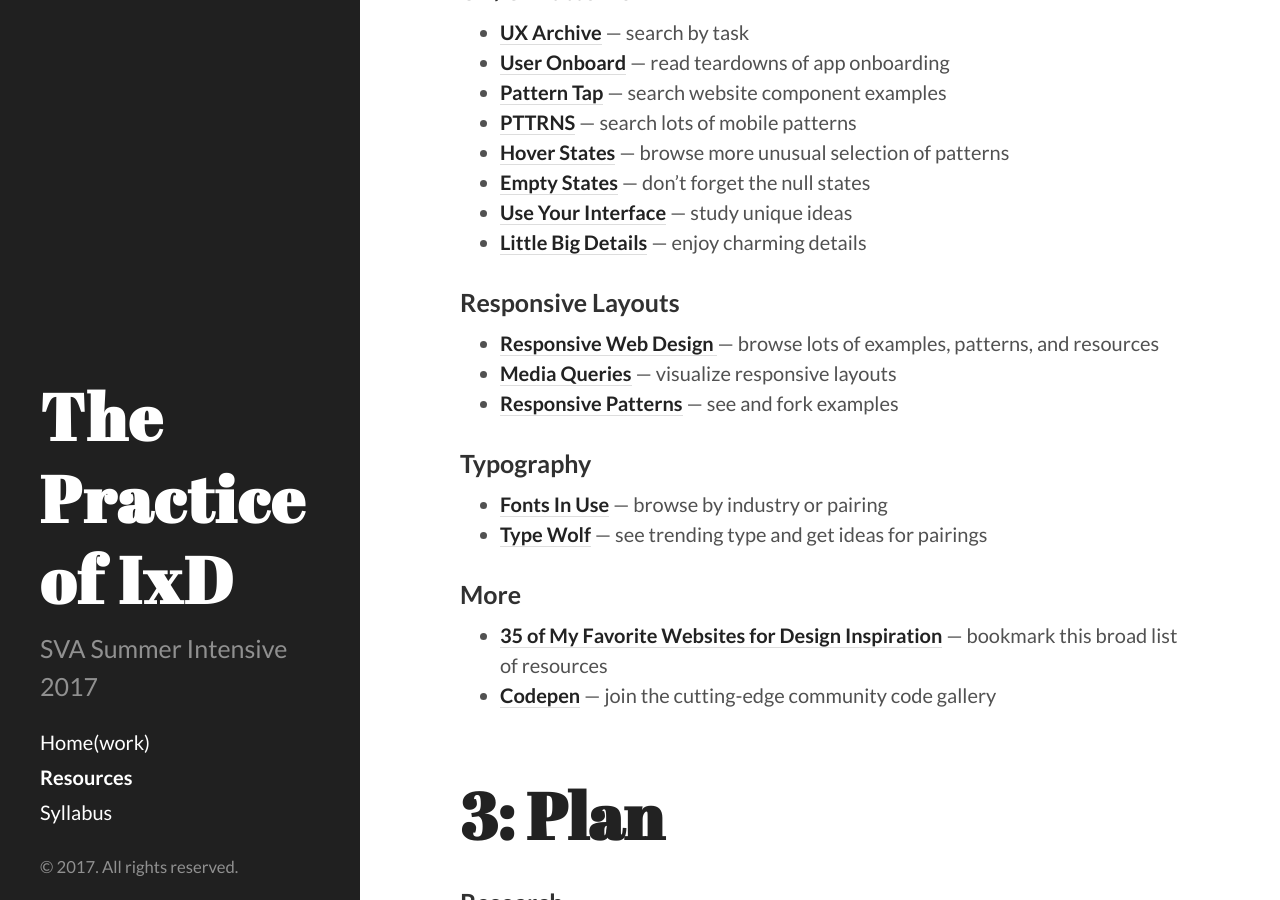
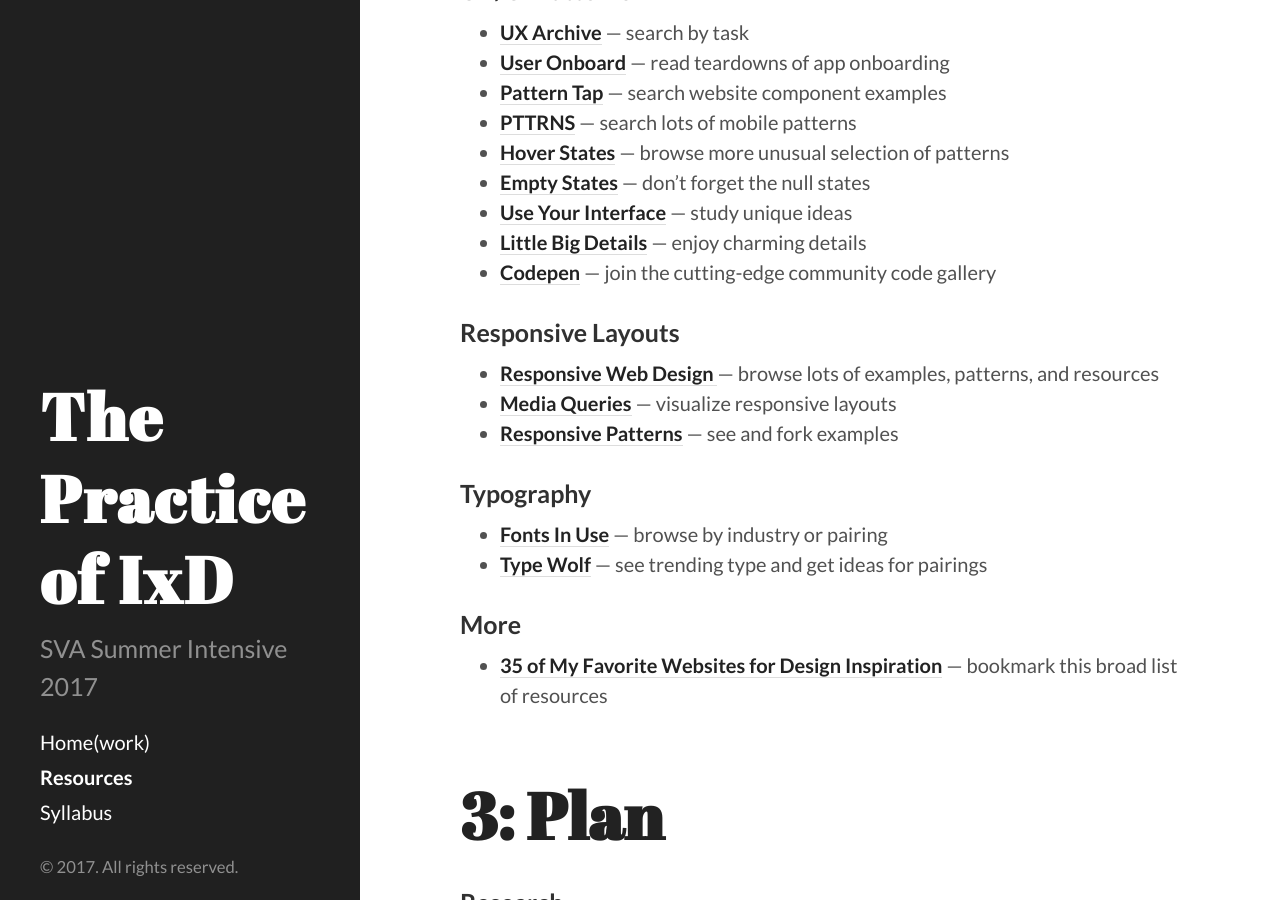
Before and after one commit to energy7/practiceixd, a Jekyll site: the page built from resources.md, in a window 1280 px wide and 900 px high, scrolled down 1121 px. Built offline with Jekyll 4.4.1, drawn with Linux system fonts in a browser that asks for light colours; part of the change alters nothing that is shown.

```diff
--- a/resources.md
+++ b/resources.md
@@ -41,6 +41,7 @@ Our [class drive](https://drive.google.com/drive/folders/0B2Z6ydcCAmjjMWFYR0h3MG
 * [Empty States](http://emptystat.es/) — don't forget the null states
 * [Use Your Interface](http://useyourinterface.com/) — study unique ideas
 * [Little Big Details](http://littlebigdetails.com/) — enjoy charming details
+* [Codepen](https://codepen.io/) — join the cutting-edge community code gallery
 
 ### Responsive Layouts
 
@@ -57,7 +58,6 @@ Our [class drive](https://drive.google.com/drive/folders/0B2Z6ydcCAmjjMWFYR0h3MG
 ### More
 
 * [35 of My Favorite Websites for Design Inspiration](http://jessicapaoli.com/2016/35-of-my-favorite-websites-for-design-inspiration/) — bookmark this broad list of resources
-* [Codepen](https://codepen.io/) — join the cutting-edge community code gallery
 
 
 ###### 3: Plan
```
Also changed, not shown: 3 other files.
